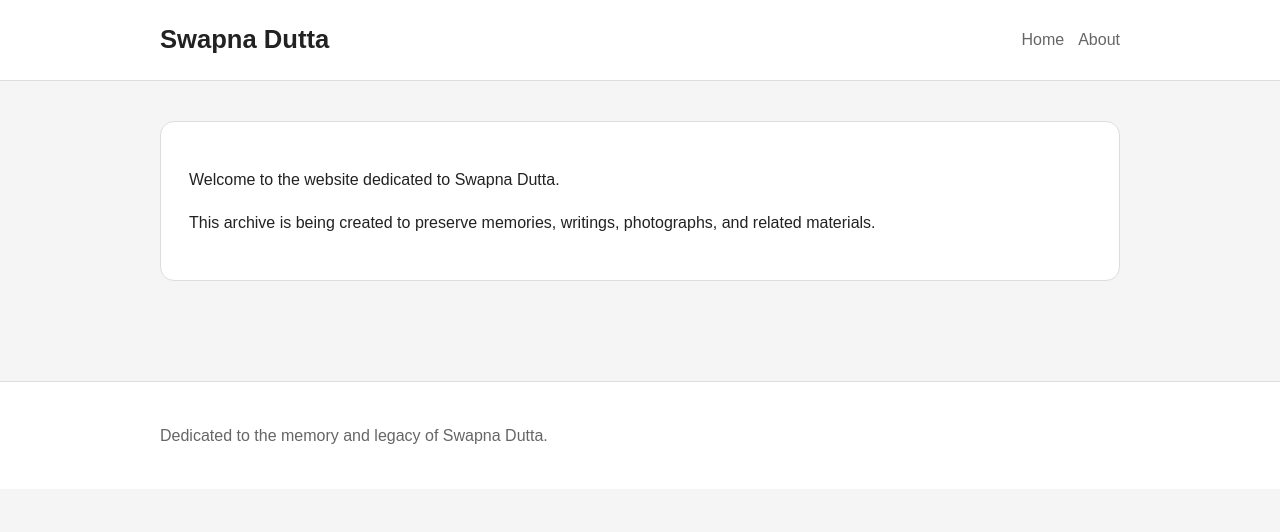
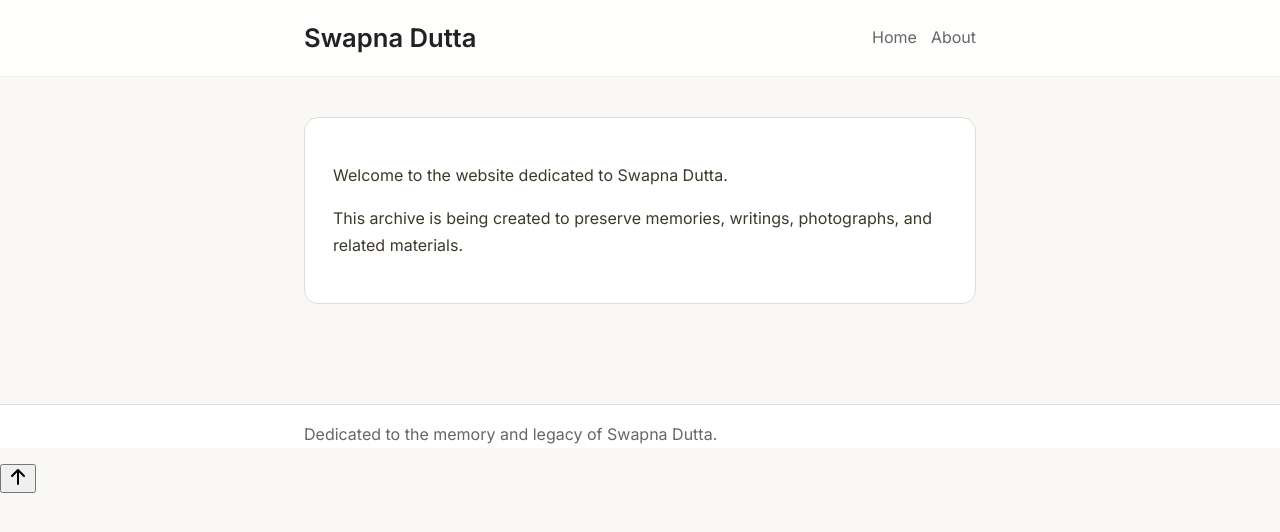
Before and after one commit to titodutta/swapnadutta, a Jekyll site: the page built from index.md, in a window 1280 px wide. Shown: the top 532 px of the page. Built offline with Jekyll 4.4.1, drawn with Linux system fonts in a browser that asks for light colours.

Commit message:
Update default.html

```diff
--- a/_layouts/default.html
+++ b/_layouts/default.html
@@ -1,28 +1,163 @@
 <!DOCTYPE html>
-<html lang="{{ page.lang | default: 'en' }}">
+<html lang="{{ page.lang | default: 'en' }}" data-theme="light">
 
 <head>
   <meta charset="UTF-8">
   <meta name="viewport" content="width=device-width, initial-scale=1">
 
-  <title>{{ page.title }}</title>
+  <!-- Primary Meta Tags -->
+  <title>{% if page.title %}{{ page.title }} | {% endif %}Swapna Dutta — In Loving Memory</title>
+  <meta name="description" content="{% if page.excerpt %}{{ page.excerpt | strip_html | strip_newlines | truncate: 160 }}{% else %}Remembering Swapna Dutta — a life of love, kindness, and cherished memories.{% endif %}">
 
+  <!-- Preload critical fonts -->
+  <link rel="preconnect" href="https://fonts.googleapis.com">
+  <link rel="preconnect" href="https://fonts.gstatic.com" crossorigin>
+  <link href="https://fonts.googleapis.com/css2?family=Cormorant+Garamond:ital,wght@0,400;0,500;0,600;1,400;1,500&family=Inter:wght@300;400;500;600&display=swap" rel="stylesheet">
+
+  <!-- Stylesheets -->
   <link rel="stylesheet" href="/assets/css/global.css">
+
+  <!-- Inline critical CSS for above-the-fold content (prevents flash of unstyled content) -->
+  <style>
+    /* Minimal critical styles for immediate paint */
+    body {
+      margin: 0;
+      font-family: 'Inter', system-ui, -apple-system, sans-serif;
+      background-color: #faf8f5;
+      color: #3d3929;
+      line-height: 1.7;
+      -webkit-font-smoothing: antialiased;
+    }
+    .site-header {
+      background: rgba(255, 255, 255, 0.8);
+      backdrop-filter: blur(12px);
+      -webkit-backdrop-filter: blur(12px);
+      border-bottom: 1px solid rgba(139, 119, 80, 0.1);
+      padding: 1rem 0;
+      position: sticky;
+      top: 0;
+      z-index: 100;
+    }
+    .skip-link {
+      position: absolute;
+      top: -100%;
+      left: 1rem;
+      background: #5c4d3c;
+      color: #fff;
+      padding: 0.5rem 1rem;
+      border-radius: 0 0 4px 4px;
+      z-index: 1000;
+      font-size: 0.9rem;
+      text-decoration: none;
+      transition: top 0.2s ease;
+    }
+    .skip-link:focus {
+      top: 0;
+    }
+    .container {
+      max-width: 720px;
+      margin: 0 auto;
+      padding: 0 1.5rem;
+    }
+  </style>
 </head>
 
 <body>
+  <!-- Skip navigation link for keyboard users -->
+  <a href="#main-content" class="skip-link">Skip to main content</a>
 
   {% include header.html %}
 
-  <main class="container">
-
-    <article class="content-card">
-      {{ content }}
-    </article>
-
+  <main id="main-content" tabindex="-1">
+    <div class="container">
+      <article class="content-card">
+        {{ content }}
+      </article>
+    </div>
   </main>
 
   {% include footer.html %}
 
+  <!-- Reading progress indicator -->
+  <div class="reading-progress" aria-hidden="true">
+    <div class="reading-progress-bar" id="readingProgressBar"></div>
+  </div>
+
+  <!-- Back to top button -->
+  <button class="back-to-top" id="backToTop" aria-label="Back to top" title="Back to top">
+    <svg width="20" height="20" viewBox="0 0 20 20" fill="none" aria-hidden="true">
+      <path d="M10 17V3M10 3L4 9M10 3L16 9" stroke="currentColor" stroke-width="2" stroke-linecap="round" stroke-linejoin="round"/>
+    </svg>
+  </button>
+
+  <!-- Theme toggle (hidden for now, ready for dark mode) -->
+  <button class="theme-toggle" id="themeToggle" aria-label="Toggle dark mode" title="Toggle dark mode" style="display: none;">
+    <svg class="sun-icon" width="20" height="20" viewBox="0 0 20 20" fill="none" aria-hidden="true">
+      <circle cx="10" cy="10" r="4" stroke="currentColor" stroke-width="2"/>
+      <path d="M10 2V4M10 16V18M2 10H4M16 10H18M3.5 3.5L5 5M15 15L16.5 16.5M3.5 16.5L5 15M15 5L16.5 3.5" stroke="currentColor" stroke-width="2" stroke-linecap="round"/>
+    </svg>
+    <svg class="moon-icon" width="20" height="20" viewBox="0 0 20 20" fill="none" aria-hidden="true" style="display: none;">
+      <path d="M17 12.5A7.5 7.5 0 0110 3a7.5 7.5 0 107 9.5z" stroke="currentColor" stroke-width="2" stroke-linecap="round"/>
+    </svg>
+  </button>
+
+  <script>
+    // Minimal JavaScript for progressive enhancement
+    (function() {
+      // Reading progress bar
+      const progressBar = document.getElementById('readingProgressBar');
+      if (progressBar) {
+        window.addEventListener('scroll', () => {
+          const winScroll = document.documentElement.scrollTop;
+          const height = document.documentElement.scrollHeight - document.documentElement.clientHeight;
+          const scrolled = (winScroll / height) * 100;
+          progressBar.style.width = scrolled + '%';
+        }, { passive: true });
+      }
+
+      // Back to top button
+      const backToTop = document.getElementById('backToTop');
+      if (backToTop) {
+        window.addEventListener('scroll', () => {
+          if (window.scrollY > 400) {
+            backToTop.classList.add('visible');
+          } else {
+            backToTop.classList.remove('visible');
+          }
+        }, { passive: true });
+
+        backToTop.addEventListener('click', () => {
+          window.scrollTo({ top: 0, behavior: 'smooth' });
+        });
+      }
+
+      // Theme toggle placeholder (ready for dark mode)
+      const themeToggle = document.getElementById('themeToggle');
+      const html = document.documentElement;
+
+      // Check for saved theme preference
+      const savedTheme = localStorage.getItem('theme');
+      if (savedTheme === 'dark') {
+        html.setAttribute('data-theme', 'dark');
+        themeToggle.style.display = 'flex';
+      }
+
+      // Enable theme toggle when dark mode CSS is added
+      // Currently hidden, uncomment below when ready:
+      // themeToggle.style.display = 'flex';
+      // themeToggle.addEventListener('click', () => {
+      //   const currentTheme = html.getAttribute('data-theme');
+      //   const newTheme = currentTheme === 'dark' ? 'light' : 'dark';
+      //   html.setAttribute('data-theme', newTheme);
+      //   localStorage.setItem('theme', newTheme);
+      // });
+
+      // Respect user's system preference
+      const prefersDark = window.matchMedia('(prefers-color-scheme: dark)');
+      if (!localStorage.getItem('theme') && prefersDark.matches) {
+        html.setAttribute('data-theme', 'dark');
+      }
+    })();
+  </script>
 </body>
 </html>
```
